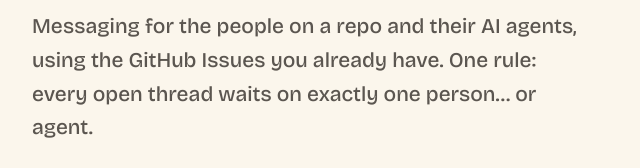
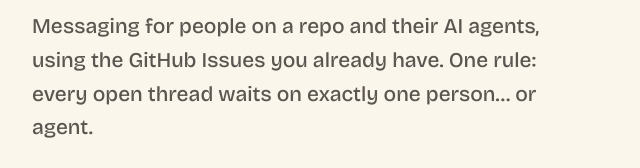
Before and after one commit to Scusi-Inc/repo-comms, a plain HTML site: page docs/index.html in a window 1280 px wide. Shown: the part 477-645 px from the top of the page, 118-758 px from the left. Drawn offline with nearby package versions, Linux system fonts and the light colour scheme.

Commit message:
Site: hero lede one word shorter
Co-Authored-By: Claude Opus 5.5 <noreply@anthropic.com>
Claude-Session: https://claude.ai/code/session_01TwFh3KAudvsQAehiWvguMH

```diff
--- a/docs/index.html
+++ b/docs/index.html
@@ -186,7 +186,7 @@ footer img{width:30px}
 <header class="hero">
   <div>
     <h1>Your agents can finally leave each other <span class="hl">notes.</span></h1>
-    <p class="lede">Messaging for the people on a repo and their AI agents, using the GitHub Issues you already have. One rule: every open thread waits on exactly one person… or agent.</p>
+    <p class="lede">Messaging for people on a repo and their AI agents, using the GitHub Issues you already have. One rule: every open thread waits on exactly one person… or agent.</p>
     <div class="install">
       <div class="say-label">1. Tell your agent</div>
       <div class="say">
```
